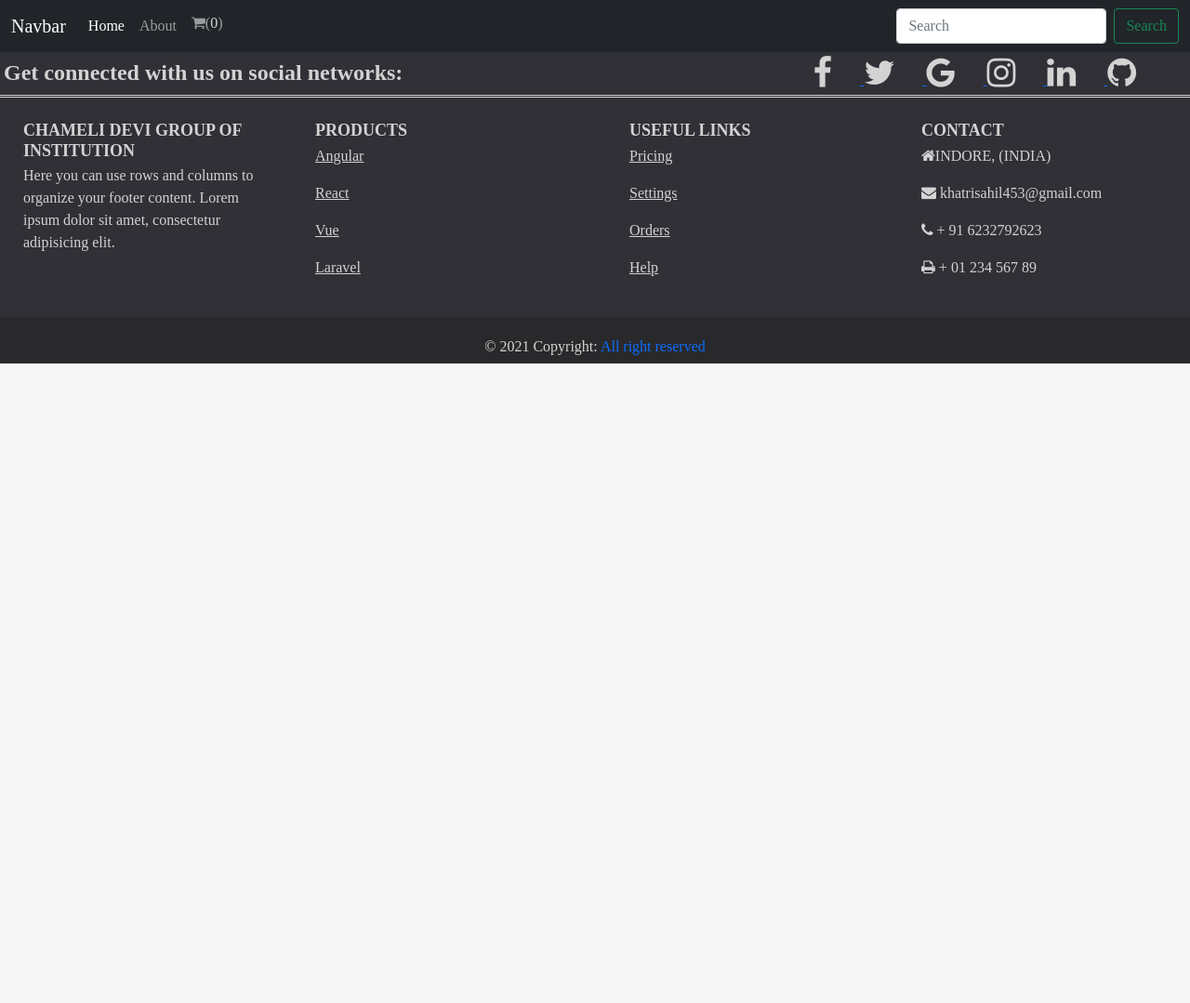
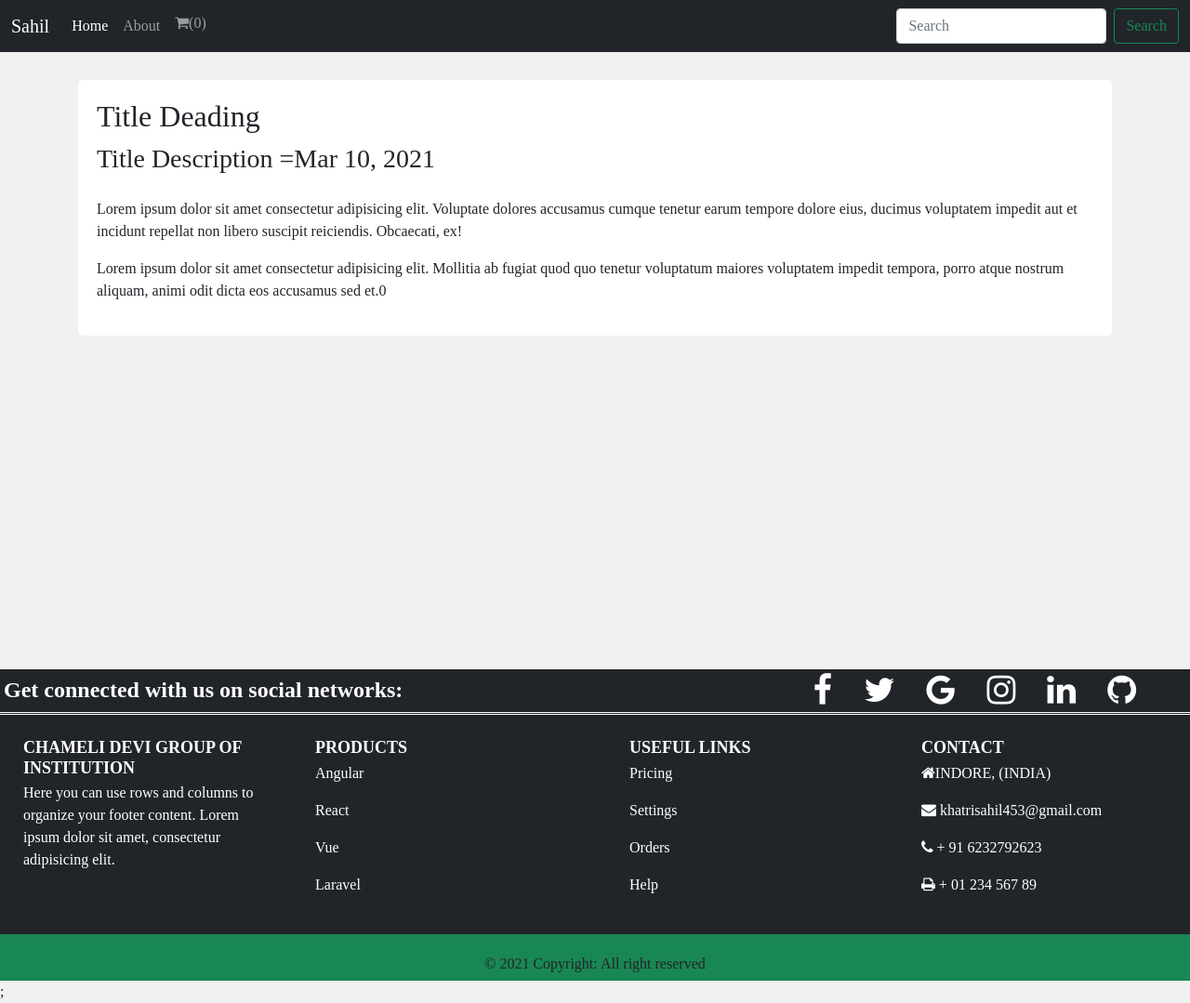
Before and after one commit to SaHIl-KhAtri/SaHIl-KhAtri, a Django app: page /dream/about in a window 1280 px wide. Shown: the whole page at 93% size. Before the commit the page ends 391 px from the top, so only its background shows below. Run offline with Django 3.2, Linux system fonts and the light colour scheme; some libraries are stand-ins or nearby versions.

Commit message:
some small changes

```diff
--- a/mac/dream/templates/dream/about.html
+++ b/mac/dream/templates/dream/about.html
@@ -1,9 +1,53 @@
 {% extends 'dream/basic.html' %}
 {% block style %}
 <style>
-    body{
-        min-height: 100%;
-    }
+    *{
+            margin: 0;
+            padding: 0;
+            box-sizing: border-box;
+        }
+    main{
+            width: 90vw;
+            margin: 0 auto;
+            padding: 30px 20px;
+            min-height: calc(100vh - 56px - 80px);
+        }
+        article {
+            background-color: #fff;
+            padding: 20px;
+            margin-bottom: 20px;
+            border-radius: 5px;
+
+        }
+        article:last-child{
+            margin-bottom: 0;
+        }
+        article h3{
+            margin: 10px 0 25px 0;
+        }
+        article p{
+            margin-top: 16px;
+            line-height: 24px;
+
+        }
 </style>
 {% endblock %}
 {% block title%}About{% endblock%}
+{% block body %}
+<body>
+    <main>
+        <article>
+            <h2>
+            Title Deading
+            </h2>
+            <h3>
+                Title Description =Mar 10, 2021
+            </h3>
+            <p>Lorem ipsum dolor sit amet consectetur adipisicing elit. Voluptate dolores accusamus cumque tenetur earum tempore dolore eius, ducimus voluptatem impedit aut et incidunt repellat non libero suscipit reiciendis. Obcaecati, ex!</p>
+            <p>Lorem ipsum dolor sit amet consectetur adipisicing elit. Mollitia ab fugiat quod quo tenetur voluptatum maiores voluptatem impedit tempora, porro atque nostrum aliquam, animi odit dicta eos accusamus sed et.0</p>
+
+        </article>
+
+    </main></body>
+
+{% endblock %}
--- a/mac/dream/templates/dream/basic.html
+++ b/mac/dream/templates/dream/basic.html
@@ -8,30 +8,36 @@
     <!-- Bootstrap CSS -->
     <link href="https://cdn.jsdelivr.net/npm/bootstrap@5.0.1/dist/css/bootstrap.min.css" rel="stylesheet" integrity="sha384-+0n0xVW2eSR5OomGNYDnhzAbDsOXxcvSN1TPprVMTNDbiYZCxYbOOl7+AMvyTG2x" crossorigin="anonymous">
     <link rel="stylesheet" href="https://cdnjs.cloudflare.com/ajax/libs/font-awesome/4.7.0/css/font-awesome.min.css">
-    <title>Hello, world!</title>
+    <title>SahilMART</title>
     {% block style %} {% endblock %}
     <style>
       *{
-        color: #d3d3d3;
+
         box-sizing: border-box;
       }
       html, body{
         height: 100%;
         padding: 0px;
         margin: 0px;
-        background-color: #f6f6f6;
+        background-color: #f1f1f1;
         font-family: 'Lora', serif;
       }
 
         .check{
             background-color: blue;
         }
-        footer{
-          background-color: #303036;
-          position: absolute;
+        #footer{
+          color: #fff;
+          overflow-x: hidden;
+          bottom: 0;
           left: 0;
           width: 100%;
 
+
+        }
+        a{
+          color: #fff;
+          text-decoration: unset;
         }
         .section {
           display: flex;
@@ -132,7 +138,7 @@
 
    <nav class="navbar navbar-expand-lg navbar-dark bg-dark">
   <div class="container-fluid">
-    <a class="navbar-brand" href="#">Navbar</a>
+    <a class="navbar-brand" href="#">Sahil</a>
     <button class="navbar-toggler" type="button" data-bs-toggle="collapse" data-bs-target="#navbarSupportedContent" aria-controls="navbarSupportedContent" aria-expanded="false" aria-label="Toggle navigation">
       <span class="navbar-toggler-icon"></span>
     </button>
@@ -160,7 +166,7 @@
     {% block body %} {% endblock %}
 
 <!--My footer start from here-->
-<footer class="text-center">
+<footer class="navbar-dark bg-dark" id="footer">
   <!-- Section: Social media -->
   <section class="section for-section">
     <!-- Left -->
@@ -282,9 +288,9 @@
   <!-- Section: Links  -->
 
   <!-- Copyright -->
-  <div class="copy-rights" style="background-color: rgb(41 41 44);">
+  <div class="copy-rights  bg-success btn-outline-dark">
     © 2021 Copyright:
-    <a class="text-style" href="">All right reserved</a>
+    <a class="text-style btn-outline-dark" href="#">All right reserved</a>
   </div>
   <!-- Copyright -->
 </footer>
--- a/mac/dream/templates/dream/index.html
+++ b/mac/dream/templates/dream/index.html
@@ -7,9 +7,10 @@
         }
         body{
           min-height: 100%;
+          background-color: E5E5E5;
         }
         .second-row {
-          background-color: aliceblue;
+          background-color: E5E5E5;
           height: auto;
           width:  95%;
           color: black;
```
